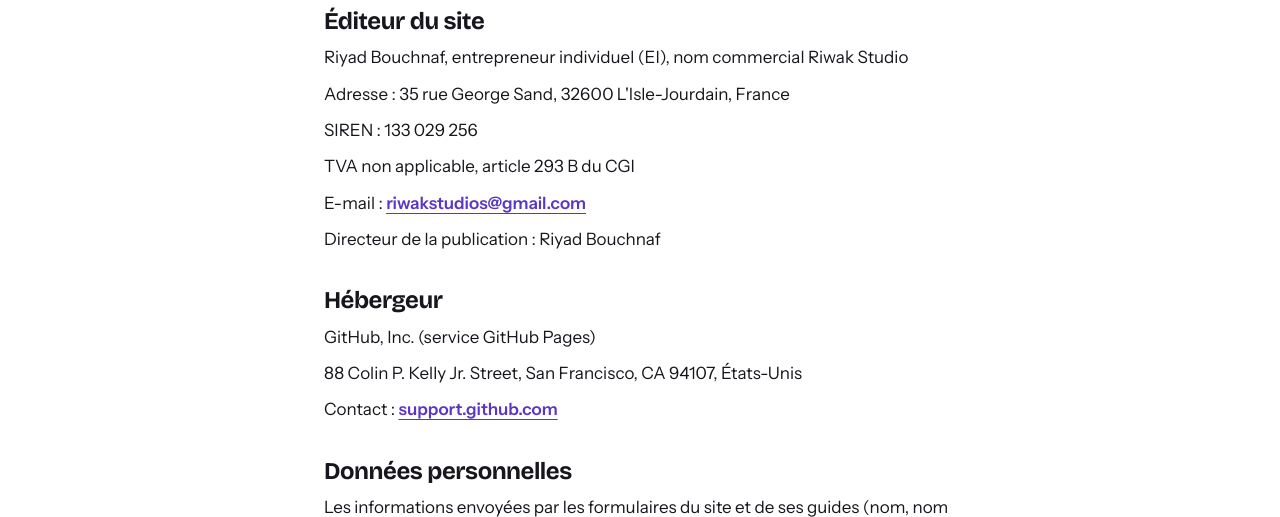
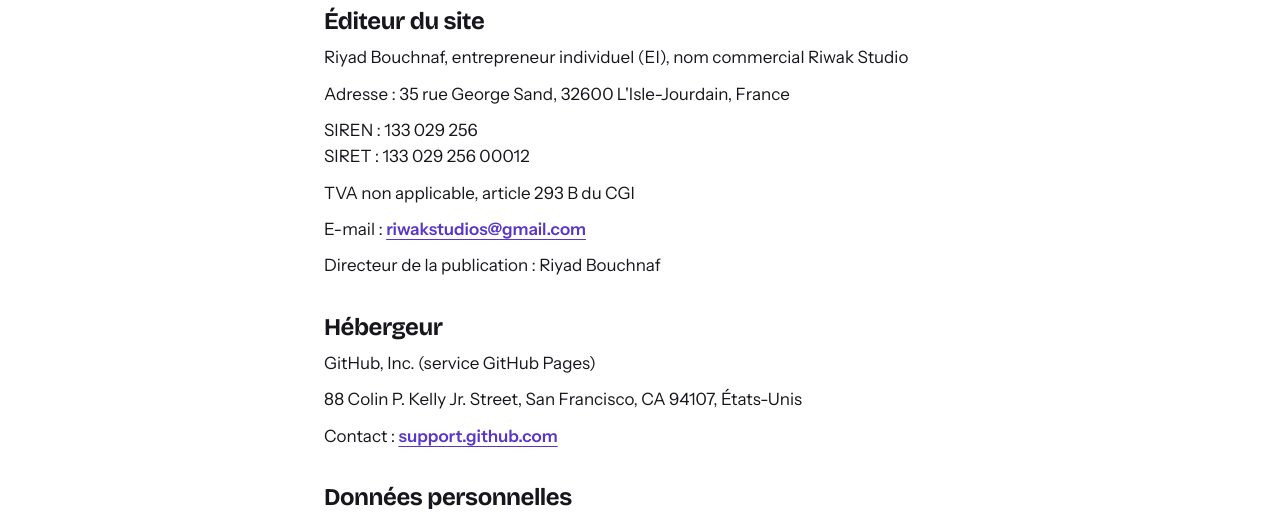
Before and after one commit to riyadbouchnaf/riwak-studio, a plain HTML site: page mentions-legales.html in a window 1280 px wide. Shown: the part 259-776 px from the top of the page. Drawn offline with nearby package versions, Linux system fonts and the light colour scheme.

Commit message:
Ajout du SIRET

```diff
--- a/mentions-legales.html
+++ b/mentions-legales.html
@@ -29,14 +29,14 @@
 </header>
 
 <!-- Informations obligatoires sur un site professionnel (loi pour la confiance dans l'économie numérique).
-     À mettre à jour si l'adresse change, et ajouter le SIRET quand il est connu. -->
+     À mettre à jour si l'adresse change. -->
 <main class="page-simple">
   <h1>Mentions légales</h1>
 
   <h2>Éditeur du site</h2>
   <p>Riyad Bouchnaf, entrepreneur individuel (EI), nom commercial Riwak Studio</p>
   <p>Adresse : 35 rue George Sand, 32600 L'Isle-Jourdain, France</p>
-  <p>SIREN : 133 029 256</p>
+  <p>SIREN : 133 029 256<br>SIRET : 133 029 256 00012</p>
   <p>TVA non applicable, article 293 B du CGI</p>
   <p>E-mail : <a href="mailto:riwakstudios@gmail.com" class="lien">riwakstudios@gmail.com</a></p>
   <p>Directeur de la publication : Riyad Bouchnaf</p>
```
